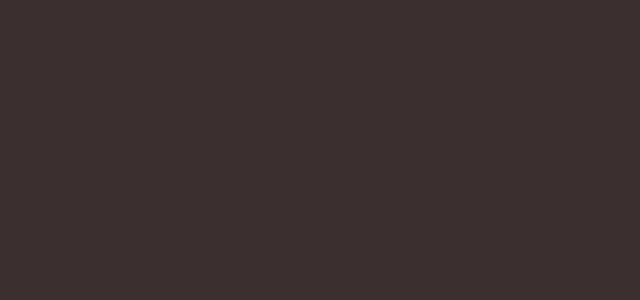
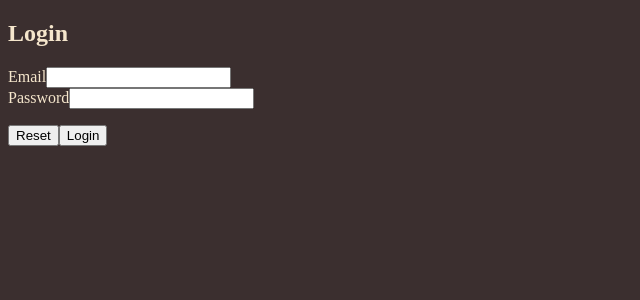
Before and after one commit to RobertOltean314/all-dnd, a React (Create React App) app: page /login in a window 1280 px wide. Before the commit this address had no page. Shown: the top 300 px of the page, without its empty margins (0-640 px from the left). Built offline with nearby package versions, Linux system fonts and the light colour scheme.

Commit message:
worked on form submission

```diff
--- a/src/App.js
+++ b/src/App.js
@@ -4,11 +4,13 @@ import Homepage from "./pages/Homepage";
 import DungeonMaster from "./components/DungeonMaster";
 import CreateNewCampaign from "./components/CreateNewCampaign";
 import Player from "./components/Player";
+import Login from "./pages/Login";
 
 function App() {
   return (
     <BrowserRouter>
       <Routes>
+        <Route path="/login" element={<Login />} />
         <Route path="/" element={<Homepage />} />
         <Route path="/dungeon-master-page" element={<DungeonMaster />}>
           <Route path="create-new-campaign" element={<CreateNewCampaign />} />
--- a/src/components/CampaignComponentList.jsx
+++ b/src/components/CampaignComponentList.jsx
@@ -3,8 +3,6 @@ import CampaignComponent from "./CampaignComponent";
 import { Link } from "react-router-dom";
 
 function CampaignList() {
-  const [campaigns, setCampaigns] = React.useState([]);
-
   return (
     <div id="dungeonMasterPage__listOfCampaigns">
       <Link to="create-new-campaign">
--- /dev/null
+++ b/src/pages/Login.jsx
@@ -0,0 +1,61 @@
+import { useState } from "react";
+
+export default function Login() {
+  const [enteredValues, setEnteredValues] = useState({
+    email: "",
+    password: "",
+  });
+
+  const isEmailInvalid =
+    enteredValues.email !== "" && !enteredValues.email.includes("@");
+
+  function handleSubmit(event) {
+    event.preventDefault();
+
+    const formData = new FormData(event.target);
+    const data = Object.fromEntries(formData.entries());
+    console.log(data);
+  }
+
+  function handleInputChange(identifier, event) {
+    setEnteredValues((prevValues) => ({
+      ...prevValues,
+      [identifier]: event.target.value,
+    }));
+  }
+
+  return (
+    <form onSubmit={handleSubmit}>
+      <h2>Login</h2>
+
+      <div>
+        <div>
+          <label htmlFor="email">Email</label>
+          <input
+            id="email"
+            type="email"
+            name="email"
+            onChange={(event) => handleInputChange("email", event)}
+            value={enteredValues.email}
+          />
+          <div>{isEmailInvalid && <p>Please enter a valid email!</p>}</div>
+        </div>
+        <div>
+          <label htmlFor="pasword">Password</label>
+          <input
+            id="password"
+            type="password"
+            name="password"
+            onChange={(event) => handleInputChange("password", event)}
+            value={enteredValues.password}
+          />
+        </div>
+      </div>
+
+      <p>
+        <button type="reset">Reset</button>
+        <button type="submit">Login</button>
+      </p>
+    </form>
+  );
+}
```
